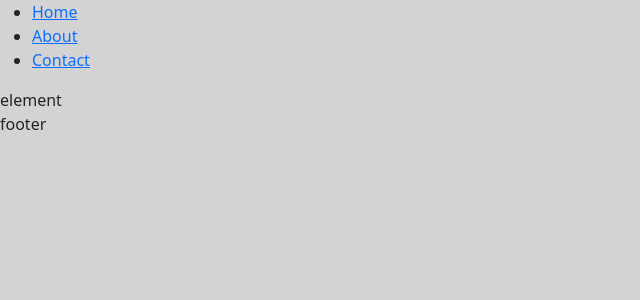
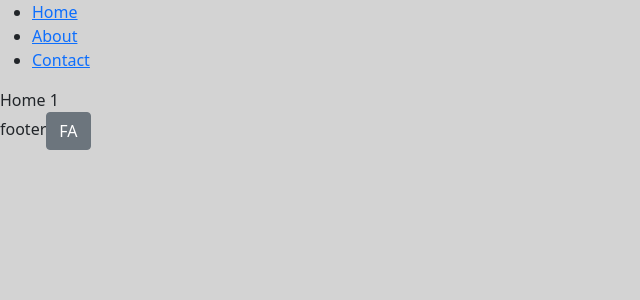
Before and after one commit to omidashouri/my-app-test1, a React (Create React App) app: page / in a window 1280 px wide. Shown: the top 300 px of the page, without its empty margins (0-640 px from the left). Built offline with nearby package versions, Linux system fonts and the light colour scheme.

Commit message:
session 12 finished : omidashouri : 010209

```diff
--- a/src/12/App12.js
+++ b/src/12/App12.js
@@ -1,14 +1,14 @@
 import React, {Fragment} from 'react';
 import './assets/styles/styles'
-import {BrowserRouter, Route, Routes} from "react-router-dom";
+import {BrowserRouter as Router, Route, Routes} from "react-router-dom";
 import routes from "./config/routes";
 import Layout from "./containers";
 
 
-//34:00
+//
 const App12 = () => {
     return (
-        <BrowserRouter>
+        <Router>
             {/*<Layout>*/}
             <Routes>
                 {
@@ -20,15 +20,12 @@ const App12 = () => {
 
                         const {layout, element, ...items} = route;
                         const Layout = layout ? layout : Fragment
-                            return(
-                                <Route key={key} {...items} element={<Layout>element</Layout>}/>
-                        )
+                        return <Route key={key} {...items} element={<Layout>{element}</Layout>}/>
                     })
                 }
-
             </Routes>
             {/*</Layout>*/}
-        </BrowserRouter>
+        </Router>
     );
 }
 
--- a/src/12/config/index.js
+++ b/src/12/config/index.js
@@ -1,12 +1,14 @@
 // eslint-disable-next-line no-restricted-globals
-const isDev = location.hostname === 'localhost';
+const isDev = window.location.hostname === 'localhost';
 
 const DEV_CONFIG = {
-    API_URL: 'https://localhost'
+    API_URL: 'https://localhost',
+    DEFAULT_LANGUAGE : 'EN'
 }
 
 const PROD_CONFIG = {
-    API_URL: 'https://laki.com:9595'
+    API_URL: 'https://laki.com:9595',
+    DEFAULT_LANGUAGE : 'FA'
 }
 
 export const Configs = isDev ? DEV_CONFIG : PROD_CONFIG;
--- a/src/12/containers/index.js
+++ b/src/12/containers/index.js
@@ -1,19 +1,34 @@
 import {Link} from "react-router-dom";
 import React from "react";
+import {getCurrentLang, lang} from "../helpers/language";
+import {Button} from "reactstrap";
+
+
+const LANG_MAP = {
+    FA:'EN',
+    EN:'FA'
+}
 
 const Layout = ({children})=>{
+    const changeLanguage = (lng)=>{
+        localStorage.setItem('language', LANG_MAP[lng]);
+        window.location.reload();
+    }
+
 return(
     <>
         <header>
             <ul>
-                <li><Link to='/'>Home</Link></li>
-                <li><Link to='/about'>About</Link></li>
-                <li><Link to='/contact'>Contact</Link></li>
+                <li><Link to='/'>{lang('home')}</Link></li>
+                <li><Link to='/about'>{lang('about')}</Link></li>
+                <li><Link to='/contact'>{lang('contact')}</Link></li>
             </ul>
         </header>
         {children}
         <footer>
             footer
+            {/* OR: ()=>changeLanguage(getCurrentLang())*/}
+            <Button onClick={changeLanguage.bind(this,getCurrentLang())} >{LANG_MAP[getCurrentLang()]}</Button>
         </footer>
     </>
 )
--- /dev/null
+++ b/src/12/helpers/language.js
@@ -0,0 +1,19 @@
+import {Configs} from "../config";
+import {Languages} from "../languages";
+
+
+export const getCurrentLang = ()=>{
+    const lang = localStorage.getItem('language');
+    if(!lang){
+         localStorage.setItem('language',Configs.DEFAULT_LANGUAGE)
+        return Configs.DEFAULT_LANGUAGE;
+    }
+    return lang;
+}
+
+export const lang = (key, lang = getCurrentLang()) =>{
+    //objectName.propertyName
+    //or
+    //objectName["propertyName"]
+    return Languages[lang][key];
+}
--- /dev/null
+++ b/src/12/helpers/random.js
@@ -0,0 +1,6 @@
+// export const random = (min, max) => {
+//     return Math.floor(Math.random() * (max - min + 1) ) + min;
+// }
+
+export const random = (min, max) =>
+    Math.floor(Math.random() * (max - min + 1) ) + min;
--- /dev/null
+++ b/src/12/languages/EN/index.js
@@ -0,0 +1,6 @@
+export const EN = {
+    home: 'Home',
+    about: 'About',
+    contact: 'Contact',
+    notFound: 'Not Found'
+}
--- /dev/null
+++ b/src/12/languages/FA/index.js
@@ -0,0 +1,6 @@
+export const FA = {
+    home: 'خانه',
+    about: 'درباره',
+    contact: 'تماس با ما',
+    notFound: 'نیست نگرد دنبالش'
+}
--- /dev/null
+++ b/src/12/languages/index.js
@@ -0,0 +1,8 @@
+import {FA} from "./FA";
+import {EN} from "./EN";
+
+
+export const Languages = {
+    FA:FA,
+    EN:EN
+}
--- a/src/12/views/Home.js
+++ b/src/12/views/Home.js
@@ -3,10 +3,13 @@ import {random} from "../helpers/random";
 import {lang} from "../helpers/language";
 */
 
+import {random} from "../helpers/random";
+import {lang} from "../helpers/language";
+
 const Home = () => {
     return (
         <div>
-            {/*{lang('home')} {random(0, 10)}*/}
+            {lang('home')} {random(0, 10)}
         </div>
     )
 }
--- a/src/index.js
+++ b/src/index.js
@@ -1,6 +1,6 @@
 import React from 'react';
 import ReactDOM from 'react-dom/client';
-// import './index.css';
+// import './index.js.css';
 import reportWebVitals from './reportWebVitals';
 import 'bootstrap/dist/css/bootstrap.min.css';
 import App12 from "./12/App12";
```
Lines whose indentation alone changed are shown as unchanged.
